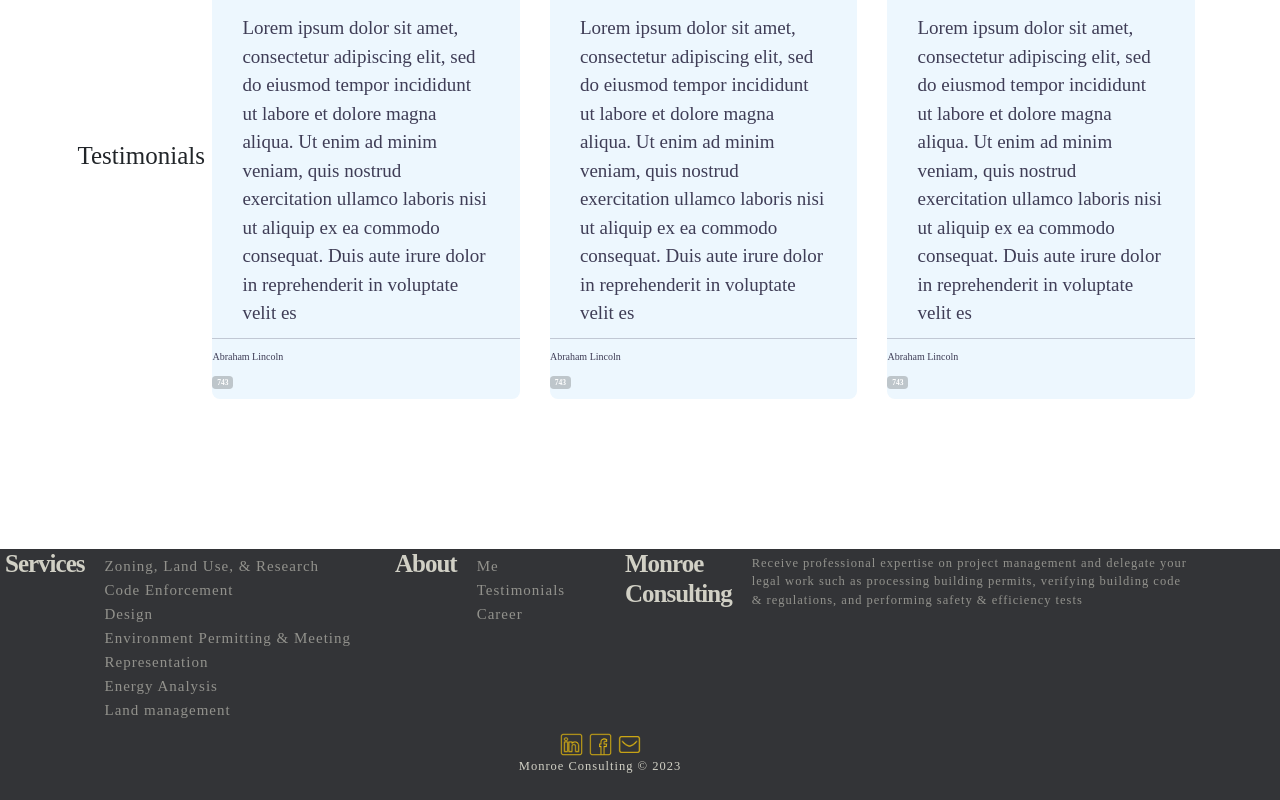
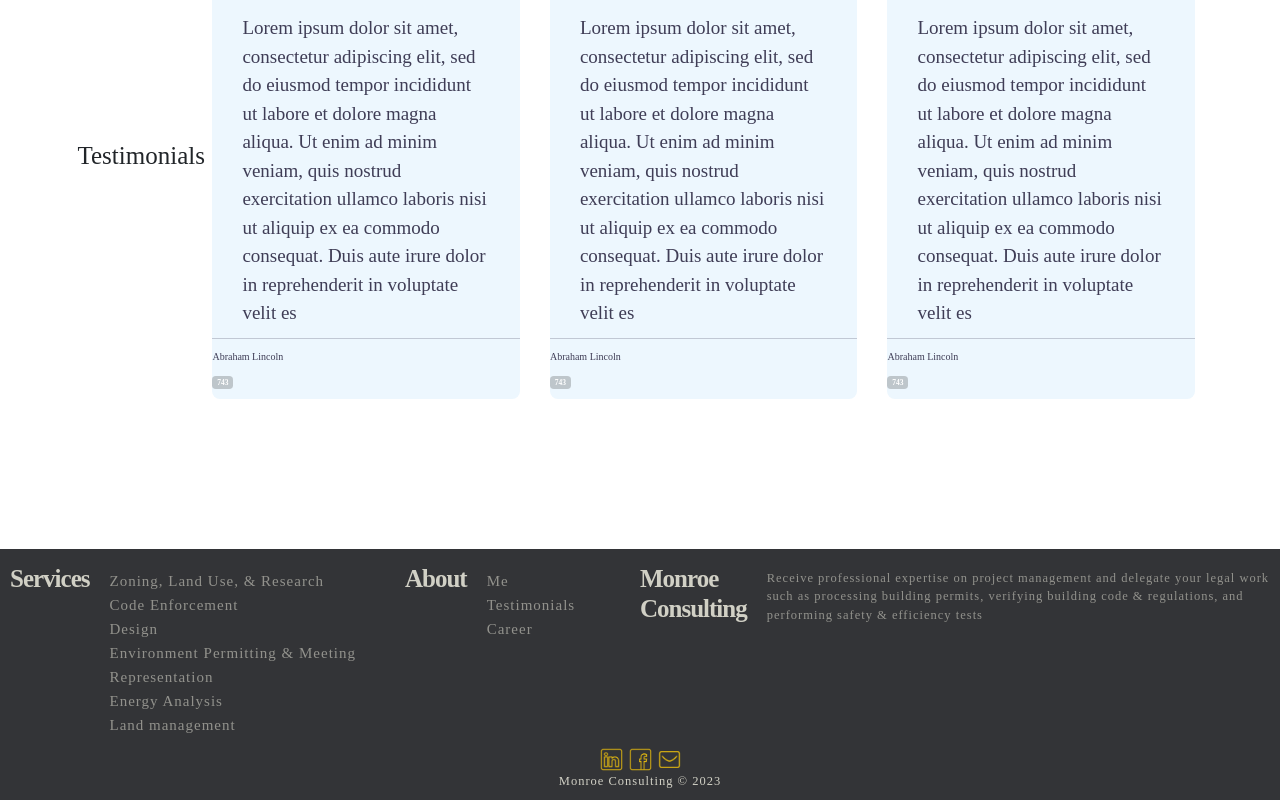
Before and after one commit to Caleb-Rogers/bmonroe-consulting, a Next.js app: page / in a window 1280 px wide. Shown: the part 2840-3640 px from the top of the page. Built offline with nearby package versions, Linux system fonts and the light colour scheme.

Commit message:
Fixes Footer Centering Issue

```diff
--- a/src/components/Footer/Footer.css
+++ b/src/components/Footer/Footer.css
@@ -14,7 +14,6 @@
   justify-content: center;
   align-items: center;
   flex-direction: column;
-  max-width: 1200px;
 }
 
 .foot-row {
@@ -25,7 +24,7 @@
 .foot-col {
   display: flex;
   flex-direction: row;
-  margin: 0 0.5rem 0 0.5rem;
+  margin: 1.5rem 0.5rem 0 1rem;
 }
 
 .foot-col.first-col {
```
